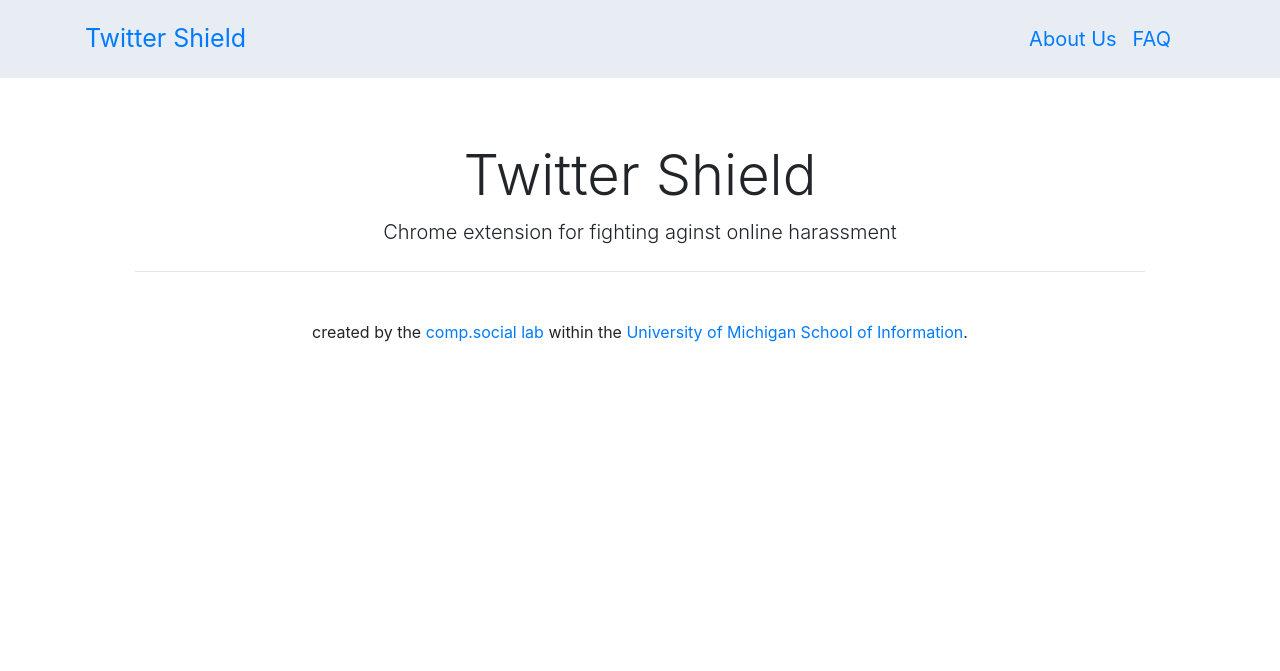
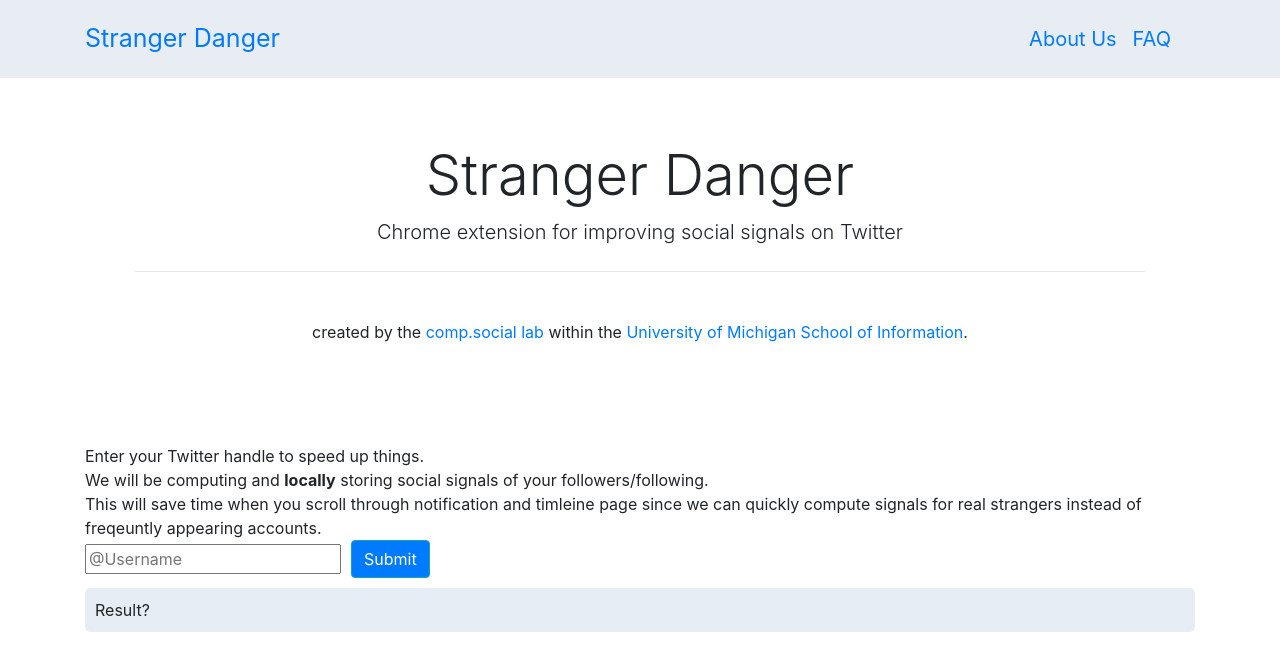
Before and after one commit to trusttri/Twitter-Shield-server, a Django app: page / in a window 1280 px wide. Shown: the top 671 px of the page. Run offline with Django 3.2, Linux system fonts and the light colour scheme; parts of the project's set-up code (start-up, migrations or seed data) failed here and were passed over; some libraries are stand-ins or nearby versions.

Commit message:
changed website name

```diff
--- a/twittershield/website/templates/website/index.html
+++ b/twittershield/website/templates/website/index.html
@@ -2,7 +2,7 @@
 <!DOCTYPE html>
 <html>
 <head>
-<title>Twitter Shield</title>
+<title>Stranger Danger</title>
 </head>
 <body>
 <script src="https://ajax.googleapis.com/ajax/libs/jquery/1.11.1/jquery.min.js"></script>
@@ -14,7 +14,7 @@
   <div class="container">
     <div class="navbar-header">
       <!--<img src="https://upload.wikimedia.org/wikipedia/commons/f/fb/Michigan_Wolverines_logo.svg" alt="Michigan Logo" style="width:45px;height:45px;">-->
-      <a class="navbar-brand" href="" id="navbar-name"> Twitter Shield</a>
+      <a class="navbar-brand" href="" id="navbar-name"> Stranger Danger</a>
     </div>
     <div class="navbar">
         <ul class="nav navbar-nav navbar-left">
@@ -32,8 +32,8 @@
 <div class="jumbotron" style="background: transparent; text-align: center; margin: auto;" >
   <!--<img src="https://upload.wikimedia.org/wikipedia/commons/3/3b/Michigan_Wolverines_Logo.svg"
   style="position: absolute; left: 300px;"></img>-->
-    <h1 class="display-4">Twitter Shield</h1>
-    <p class="lead">Chrome extension for fighting aginst online harassment</p>
+    <h1 class="display-4">Stranger Danger</h1>
+    <p class="lead">Chrome extension for improving social signals on Twitter</p>
     <hr class="my-4" style="width:83%;">
     <p style="box-sizing: border-box; width: 800px; margin-left: auto; margin-right: auto;">
         <br> created by the <a href="http://eegilbert.org/">comp.social lab</a> within the
@@ -41,6 +41,30 @@
     </p>
   </div>
 
+<div class="container fluid" id="main-container">
+  <section id="enter-handle">
+      Enter your Twitter handle to speed up things.<br>
+      We will be computing and <b>locally</b> storing social signals of your followers/following. <br>
+      This will save time when you scroll through notification and timleine page since we can quickly compute signals for real strangers instead of freqeuntly appearing accounts.
+      <br>
+
+     <form class="form-inline" id = 'username-form'>
+          <input type="text" id="username" placeholder="@Username"><br>
+          <!--Need to put type to button in order to prevent from refreshing-->
+          <button class="btn btn-info" type="button" id="submitUsername" style="background-color:#007bff;">Submit</button>
+     </form>
+
+      <div id="result">
+          Result?
+
+      </div>
+      <br>
+      <div id="details">
+      </div>
+
+  </section>
+</div>
+
 
 
 
```
